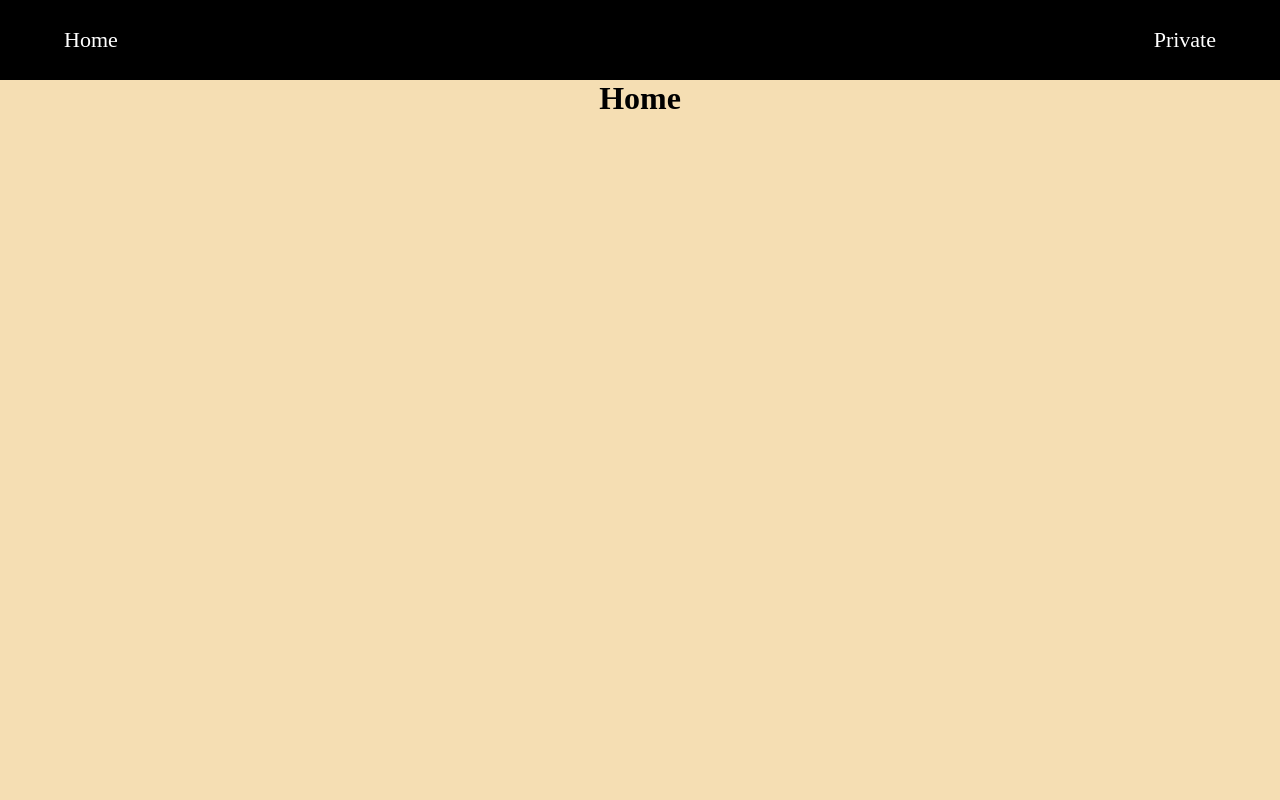
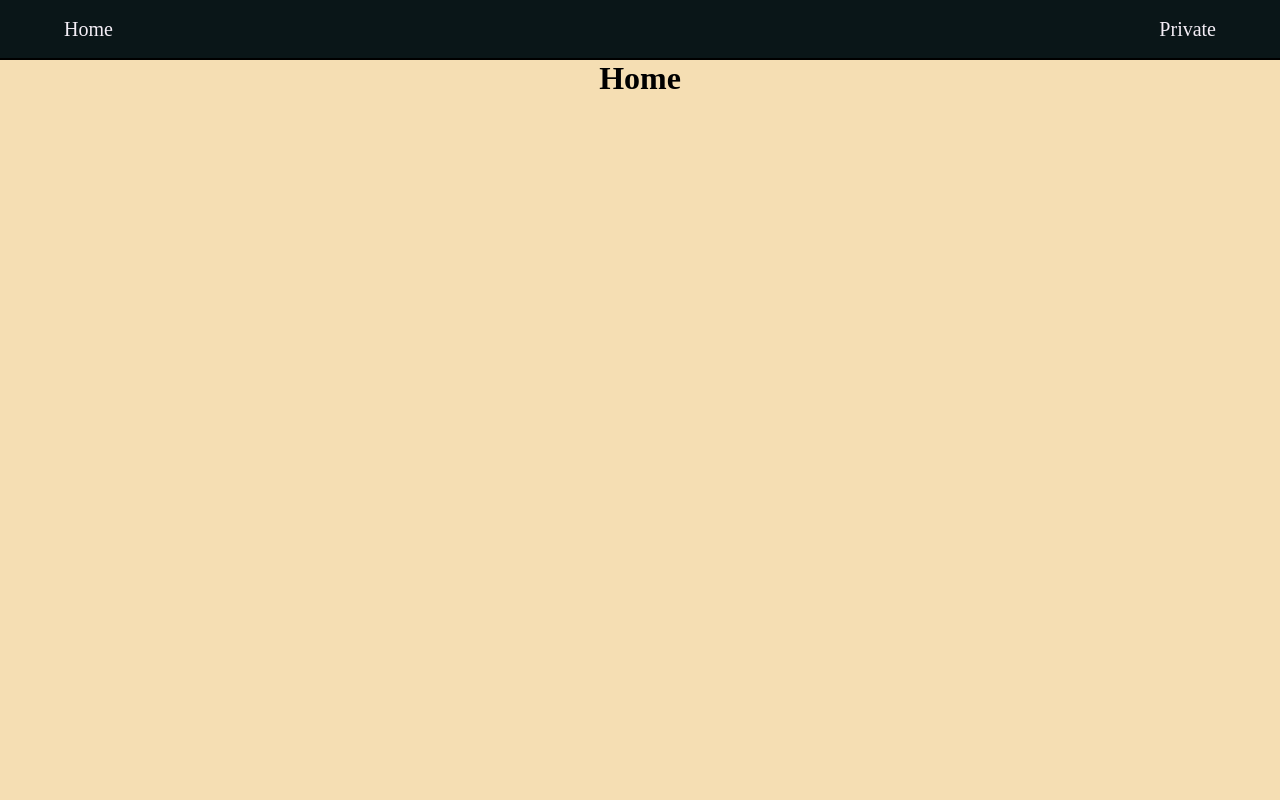
Before and after one commit to Hashtag-igor/login-system, a React (Vite) app: page / in a window 1280 px wide. Shown: the top 800 px of the page. Built offline with nearby package versions, Linux system fonts and the light colour scheme.

Commit message:
Styled-component adicionado no component Navbar

```diff
--- a/package.json
+++ b/package.json
@@ -13,7 +13,8 @@
     "axios": "^1.4.0",
     "react": "^18.2.0",
     "react-dom": "^18.2.0",
-    "react-router-dom": "^6.14.1"
+    "react-router-dom": "^6.14.1",
+    "styled-components": "^6.0.2"
   },
   "devDependencies": {
     "@types/node": "^20.4.0",
--- a/src/components/Navbar.tsx
+++ b/src/components/Navbar.tsx
@@ -1,6 +1,43 @@
 import { useContext } from 'react'
 import { Link, useNavigate } from "react-router-dom"
 import { AuthContext } from '../contexts/AuthContext'
+import styled from "styled-components"
+
+const NavbarContainer = styled.div`
+  width: 100%;
+  background-color: #0a1618;
+  border-bottom: 2px solid #000000;
+  height: 60px;
+  display: flex;
+  justify-content: center;
+`
+const NavbarUL = styled.ul`
+  display: flex;
+  justify-content: space-between;
+  align-items: center;
+  width: 90%;
+`
+const NavbarLI = styled.li`
+  font-size: 20px;
+
+  &:hover{
+    text-decoration: underline;
+    color: #f4eef6;;
+  }
+`
+const ButtonOut = styled.button`
+  border: none;
+  background-color: transparent;
+  font-size: 19px;
+  color: #f4eef6;
+
+  &:hover{
+    text-decoration: underline;
+    cursor: pointer;
+  }
+`
+const NavbarLink = styled(Link)`
+`
 
 export default function Navbar() {
   const auth = useContext(AuthContext)
@@ -12,20 +49,20 @@ export default function Navbar() {
   }
 
   return (
-    <nav style={{width: "100%", backgroundColor: "black", height: "80px", display: "flex", justifyContent: "center"}}>
-        <ul style={{display: "flex", justifyContent: "space-between", alignItems: "center", width: "90%"}}>
-            <li style={{fontSize: "22px"}}>
-                <Link to="/">Home</Link>
-            </li>
-            <li style={{fontSize: "22px"}}>
-                <Link to="/private">Private</Link>
-            </li>
+    <NavbarContainer>
+        <NavbarUL>
+            <NavbarLI>
+                <NavbarLink to="/">Home</NavbarLink>
+            </NavbarLI>
+            <NavbarLI>
+                <NavbarLink to="/private">Private</NavbarLink>
+            </NavbarLI>
             {auth.user && (
-                <li style={{fontSize: "22px"}}>
-                  <button onClick={handleLogout}>Sair</button>
-                </li>
+                <NavbarLI>
+                  <ButtonOut onClick={handleLogout}>Sair</ButtonOut>
+                </NavbarLI>
             )}
-        </ul>
-    </nav>
+        </NavbarUL>
+    </NavbarContainer>
   )
 }
--- a/src/global.css
+++ b/src/global.css
@@ -1,3 +1,7 @@
+body{
+    background-color: #f4eef6;
+}
+
 *{
     padding: 0;
     margin: 0;
@@ -10,5 +14,5 @@ ul{
 
 a{
     text-decoration: none;
-    color: white;
+    color: #f4eef6;
 }
```
Also changed, not shown: 1 other file (tests, documents, lock files or other folders).
